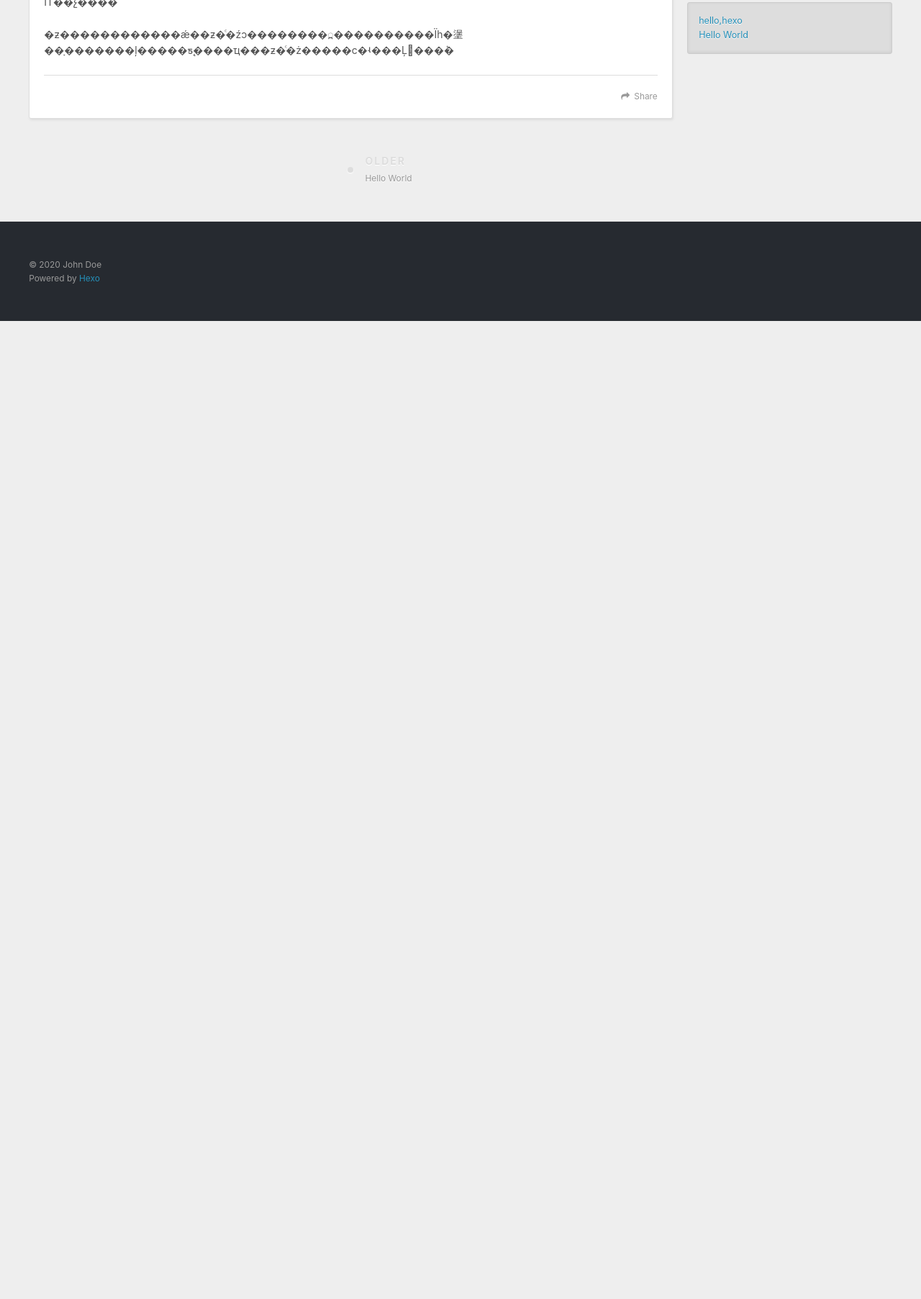
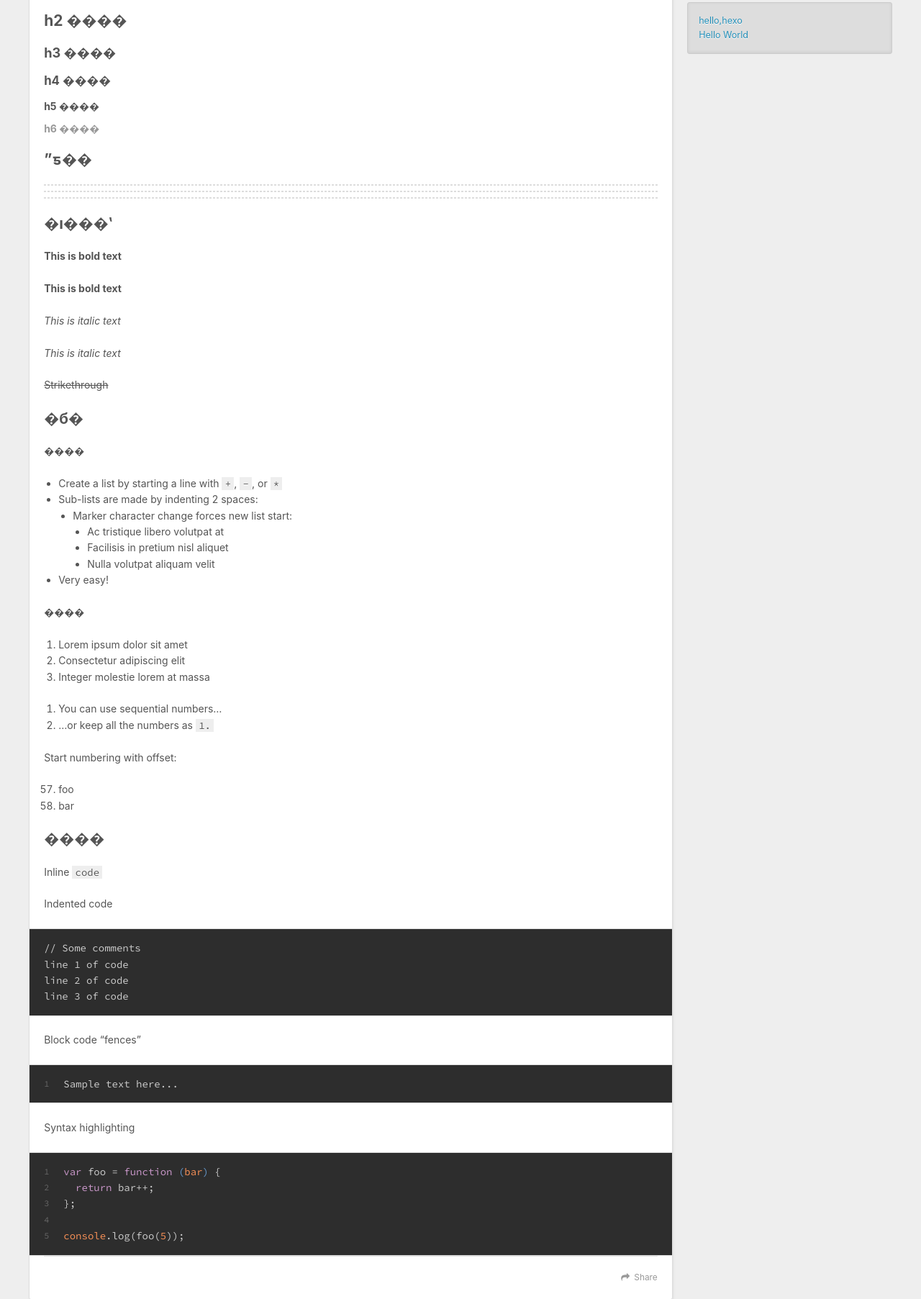
Before and after one commit to chesijian/chesijian.github.io, a plain HTML site: page 2020/02/03/hello-hexo/index.html in a window 1280 px wide. Shown: the part 506-2311 px from the top of the page at 72% size. Before the commit the page ends 952 px from the top, so only its background shows below. Drawn offline with nearby package versions, Linux system fonts and the light colour scheme.

Commit message:
Site updated: 2020-02-04 21:03:18

```diff
--- a/2020/02/03/hello-hexo/index.html
+++ b/2020/02/03/hello-hexo/index.html
@@ -7,15 +7,15 @@
 
   <title>hello,hexo | �̽�����</title>
   <meta name="viewport" content="width=device-width, initial-scale=1, maximum-scale=1">
-  <meta name="description" content="java���� IT��չ���� �ƶ������������ǽ��ƶ�ͨ�źͻ��������߽����������Ϊһ�塣��ָ�������ļ�����ƽ̨����ҵ���ƶ�ͨ�ż�����ϲ�ʵ���Ļ���ܳ�">
+  <meta name="description" content="h1 ����h2 ����h3 ����h4 ����h5 ����h6 ����ˮƽ��   �ı���ʽThis is bold text This is bold text This is italic text This is italic text Strikethrough �б�����  Create a list by starting a line with +, -, or">
 <meta property="og:type" content="article">
 <meta property="og:title" content="hello,hexo">
 <meta property="og:url" content="http://yoursite.com/2020/02/03/hello-hexo/index.html">
 <meta property="og:site_name" content="�̽�����">
-<meta property="og:description" content="java���� IT��չ���� �ƶ������������ǽ��ƶ�ͨ�źͻ��������߽����������Ϊһ�塣��ָ�������ļ�����ƽ̨����ҵ���ƶ�ͨ�ż�����ϲ�ʵ���Ļ���ܳ�">
+<meta property="og:description" content="h1 ����h2 ����h3 ����h4 ����h5 ����h6 ����ˮƽ��   �ı���ʽThis is bold text This is bold text This is italic text This is italic text Strikethrough �б�����  Create a list by starting a line with +, -, or">
 <meta property="og:locale" content="en_US">
 <meta property="article:published_time" content="2020-02-03T13:43:31.000Z">
-<meta property="article:modified_time" content="2020-02-03T14:58:36.176Z">
+<meta property="article:modified_time" content="2020-02-04T13:03:00.544Z">
 <meta property="article:author" content="John Doe">
 <meta name="twitter:card" content="summary">
 
@@ -92,10 +92,57 @@
 
     <div class="article-entry" itemprop="articleBody">
 
-        <p>java����</p>
-<p>IT��չ����</p>
-<p>�ƶ������������ǽ��ƶ�ͨ�źͻ��������߽����������Ϊһ�塣��ָ�������ļ�����ƽ̨����ҵ���ƶ�ͨ�ż�����ϲ�ʵ���Ļ���ܳ�</p>
+        <h1 id="h1-����"><a href="#h1-����" class="headerlink" title="h1 ����"></a>h1 ����</h1><h2 id="h2-����"><a href="#h2-����" class="headerlink" title="h2 ����"></a>h2 ����</h2><h3 id="h3-����"><a href="#h3-����" class="headerlink" title="h3 ����"></a>h3 ����</h3><h4 id="h4-����"><a href="#h4-����" class="headerlink" title="h4 ����"></a>h4 ����</h4><h5 id="h5-����"><a href="#h5-����" class="headerlink" title="h5 ����"></a>h5 ����</h5><h6 id="h6-����"><a href="#h6-����" class="headerlink" title="h6 ����"></a>h6 ����</h6><h2 id="ˮƽ��"><a href="#ˮƽ��" class="headerlink" title="ˮƽ��"></a>ˮƽ��</h2><hr>
+<hr>
+<hr>
+<h2 id="�i���ʽ"><a href="#�i���ʽ" class="headerlink" title="�ı���ʽ"></a>�ı���ʽ</h2><p><strong>This is bold text</strong></p>
+<p><strong>This is bold text</strong></p>
+<p><em>This is italic text</em></p>
+<p><em>This is italic text</em></p>
+<p><del>Strikethrough</del></p>
+<h2 id="�б�"><a href="#�б�" class="headerlink" title="�б�"></a>�б�</h2><p>����</p>
+<ul>
+<li>Create a list by starting a line with <code>+</code>, <code>-</code>, or <code>*</code></li>
+<li>Sub-lists are made by indenting 2 spaces:<ul>
+<li>Marker character change forces new list start:<ul>
+<li>Ac tristique libero volutpat at</li>
+</ul>
+<ul>
+<li>Facilisis in pretium nisl aliquet</li>
+</ul>
+<ul>
+<li>Nulla volutpat aliquam velit</li>
+</ul>
+</li>
+</ul>
+</li>
+<li>Very easy!</li>
+</ul>
+<p>����</p>
+<ol>
+<li>Lorem ipsum dolor sit amet</li>
+<li>Consectetur adipiscing elit</li>
+<li>Integer molestie lorem at massa</li>
+</ol>
+<ol>
+<li>You can use sequential numbers…</li>
+<li>…or keep all the numbers as <code>1.</code></li>
+</ol>
+<p>Start numbering with offset:</p>
+<ol start="57">
+<li>foo</li>
+<li>bar</li>
+</ol>
+<h2 id="����"><a href="#����" class="headerlink" title="����"></a>����</h2><p>Inline <code>code</code></p>
+<p>Indented code</p>
+<pre><code>// Some comments
+line 1 of code
+line 2 of code
+line 3 of code</code></pre><p>Block code “fences”</p>
+<figure class="highlight plain"><table><tr><td class="gutter"><pre><span class="line">1</span><br></pre></td><td class="code"><pre><span class="line">Sample text here...</span><br></pre></td></tr></table></figure>
 
+<p>Syntax highlighting</p>
+<figure class="highlight js"><table><tr><td class="gutter"><pre><span class="line">1</span><br><span class="line">2</span><br><span class="line">3</span><br><span class="line">4</span><br><span class="line">5</span><br></pre></td><td class="code"><pre><span class="line"><span class="keyword">var</span> foo = <span class="function"><span class="keyword">function</span> (<span class="params">bar</span>) </span>&#123;</span><br><span class="line">  <span class="keyword">return</span> bar++;</span><br><span class="line">&#125;;</span><br><span class="line"></span><br><span class="line"><span class="built_in">console</span>.log(foo(<span class="number">5</span>));</span><br></pre></td></tr></table></figure>
 
     </div>
     <footer class="article-footer">
```
Also changed, not shown: index.html (+50 -3 lines).
